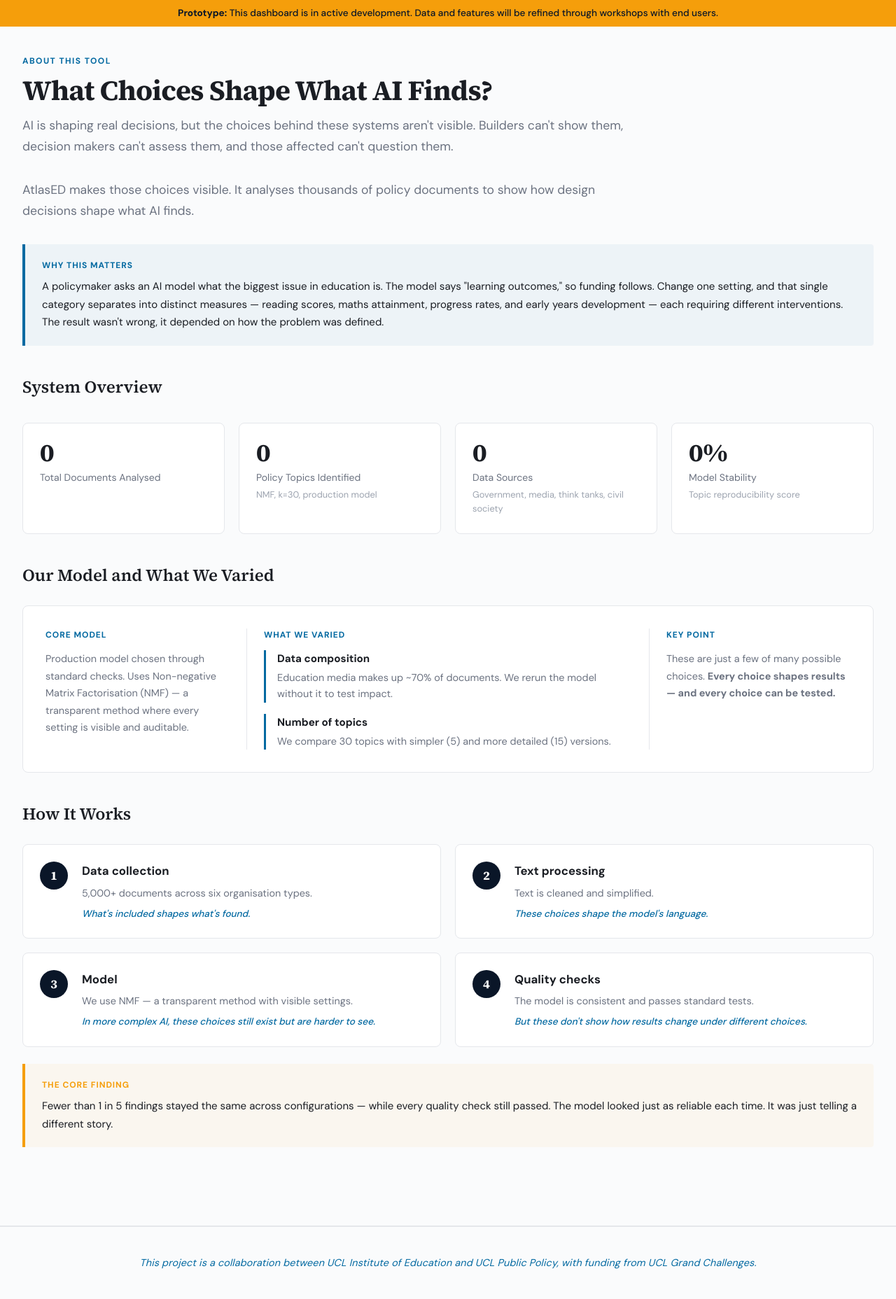
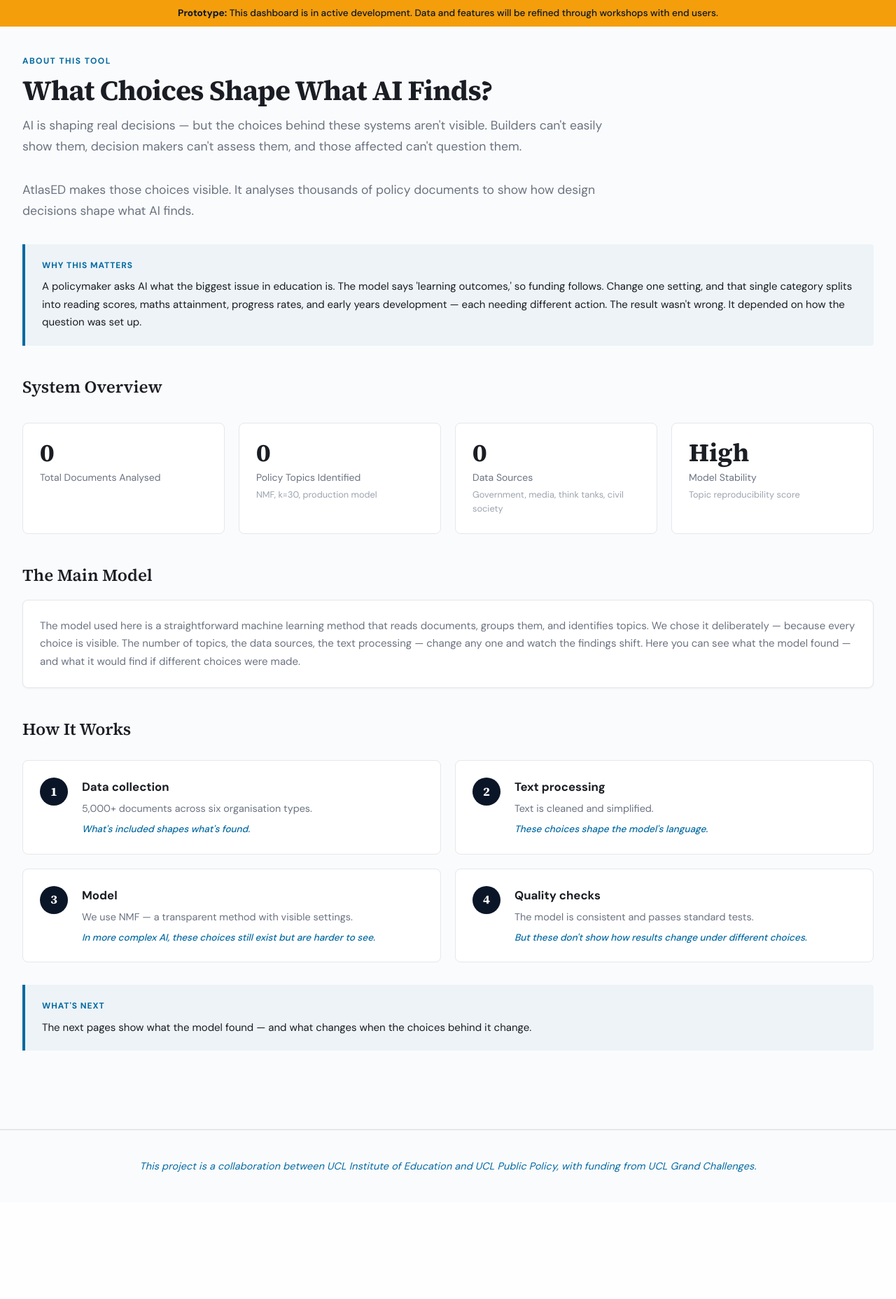
Before and after one commit to Yorkel/atlas-ed-tool, a FastAPI app: template templates/overview.html in a window 1280 px wide. Shown: the part 136-1992 px from the top of the page at 70% size. After the commit the page ends 1811 px from the top, so only its background shows below. Run offline with FastAPI, Linux system fonts and the light colour scheme; the template is opened without the code that fills it, so the values that code supplies are empty.

Commit message:
update overview page

```diff
--- a/templates/overview.html
+++ b/templates/overview.html
@@ -7,8 +7,8 @@
 <div class="page-label">About This Tool</div>
 <h1 class="page-title">What Choices Shape What AI Finds?</h1>
 <p class="page-desc">
-    AI is shaping real decisions, but the choices behind these systems aren't visible. Builders can't
-    show them, decision makers can't assess them, and those affected can't question them.
+    AI is shaping real decisions — but the choices behind these systems aren't visible. Builders can't
+    easily show them, decision makers can't assess them, and those affected can't question them.
 </p>
 <p class="page-desc">
     AtlasED makes those choices visible. It analyses thousands of policy documents to show how
@@ -17,10 +17,10 @@
 
 <div class="callout callout-info">
     <span class="callout-label">Why This Matters</span>
-    A policymaker asks an AI model what the biggest issue in education is. The model says "learning outcomes,"
-    so funding follows. Change one setting, and that single category separates into distinct measures —
-    reading scores, maths attainment, progress rates, and early years development — each requiring different
-    interventions. The result wasn't wrong, it depended on how the problem was defined.
+    A policymaker asks AI what the biggest issue in education is. The model says 'learning outcomes,'
+    so funding follows. Change one setting, and that single category splits into reading scores, maths
+    attainment, progress rates, and early years development — each needing different action. The result
+    wasn't wrong. It depended on how the question was set up.
 </div>
 
 <h2 class="section-title">System Overview</h2>
@@ -30,7 +30,7 @@
         <div class="stat-value">{{ "{:,}".format(stats.n_articles | default(0)) }}</div>
         <div class="stat-label">Total Documents Analysed</div>
         {% if stats.date_min and stats.date_max %}
-        <div class="stat-detail">{{ stats.date_min[8:10] }}-{{ stats.date_min[5:7] }}-{{ stats.date_min[0:4] }} – {{ stats.date_max[8:10] }}-{{ stats.date_max[5:7] }}-{{ stats.date_max[0:4] }}</div>
+        <div class="stat-detail">Time period: {{ stats.date_min[8:10] }}-{{ stats.date_min[5:7] }}-{{ stats.date_min[0:4] }} – {{ stats.date_max[8:10] }}-{{ stats.date_max[5:7] }}-{{ stats.date_max[0:4] }}</div>
         {% endif %}
     </div>
     <div class="stat-card">
@@ -44,37 +44,22 @@
         <div class="stat-detail">Government, media, think tanks, civil society</div>
     </div>
     <div class="stat-card">
-        <div class="stat-value">{{ "%.0f" | format((stats.stability | default(0) | float) * 100) }}%</div>
+        <div class="stat-value">High</div>
         <div class="stat-label">Model Stability</div>
         <div class="stat-detail">Topic reproducibility score</div>
     </div>
 </div>
 
-<h2 class="section-title">Our Model and What We Varied</h2>
+<h2 class="section-title">The Main Model</h2>
 
-<div class="model-overview-card">
-    <div class="model-overview-section">
-        <div class="model-overview-label">Core Model</div>
-        <p>Production model chosen through standard checks. Uses Non-negative Matrix Factorisation (NMF) — a transparent method where every setting is visible and auditable.</p>
-    </div>
-    <div class="model-overview-divider"></div>
-    <div class="model-overview-variations">
-        <div class="model-overview-label">What We Varied</div>
-        <div class="variation-items">
-            <div class="variation-item">
-                <div class="variation-name">Data composition</div>
-                <div class="variation-desc">Education media makes up ~70% of documents. We rerun the model without it to test impact.</div>
-            </div>
-            <div class="variation-item">
-                <div class="variation-name">Number of topics</div>
-                <div class="variation-desc">We compare 30 topics with simpler (5) and more detailed (15) versions.</div>
-            </div>
-        </div>
-    </div>
-    <div class="model-overview-divider"></div>
-    <div class="model-overview-section">
-        <div class="model-overview-label">Key Point</div>
-        <p>These are just a few of many possible choices. <strong>Every choice shapes results — and every choice can be tested.</strong></p>
+<div class="card">
+    <div class="card-body">
+        <p>
+            The model used here is a straightforward machine learning method that reads documents, groups them,
+            and identifies topics. We chose it deliberately — because every choice is visible. The number of
+            topics, the data sources, the text processing — change any one and watch the findings shift. Here
+            you can see what the model found — and what it would find if different choices were made.
+        </p>
     </div>
 </div>
 
@@ -115,9 +100,8 @@
     </div>
 </div>
 
-<div class="callout callout-warning">
-    <span class="callout-label">The Core Finding</span>
-    Fewer than 1 in 5 findings stayed the same across configurations — while every quality check still passed.
-    The model looked just as reliable each time. It was just telling a different story.
+<div class="callout callout-info" style="margin-top: 2rem;">
+    <span class="callout-label">What's Next</span>
+    The next pages show what the model found — and what changes when the choices behind it change.
 </div>
 {% endblock %}
```
